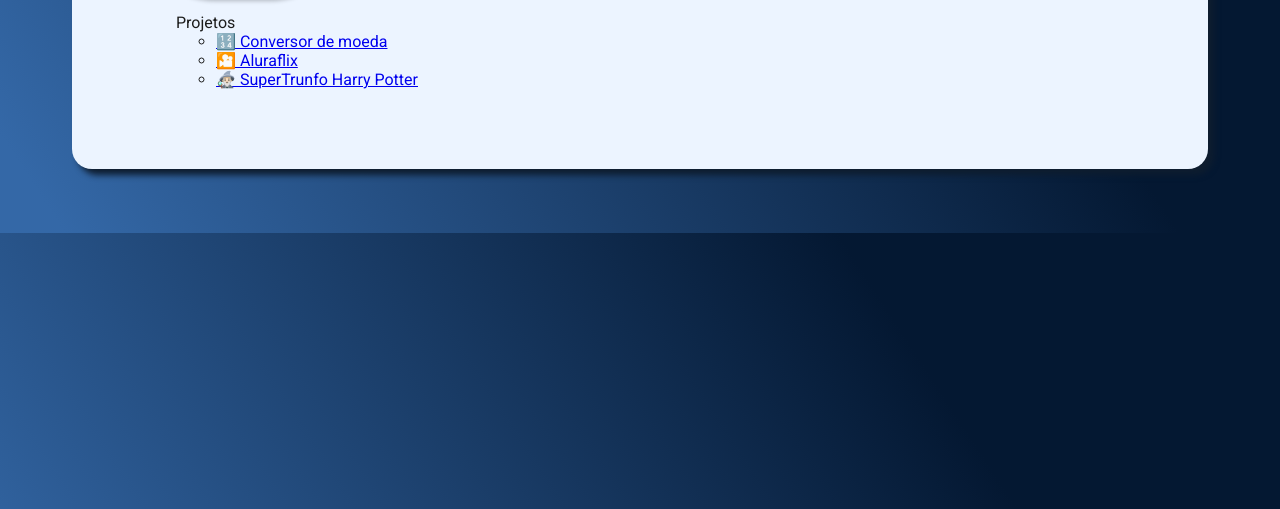
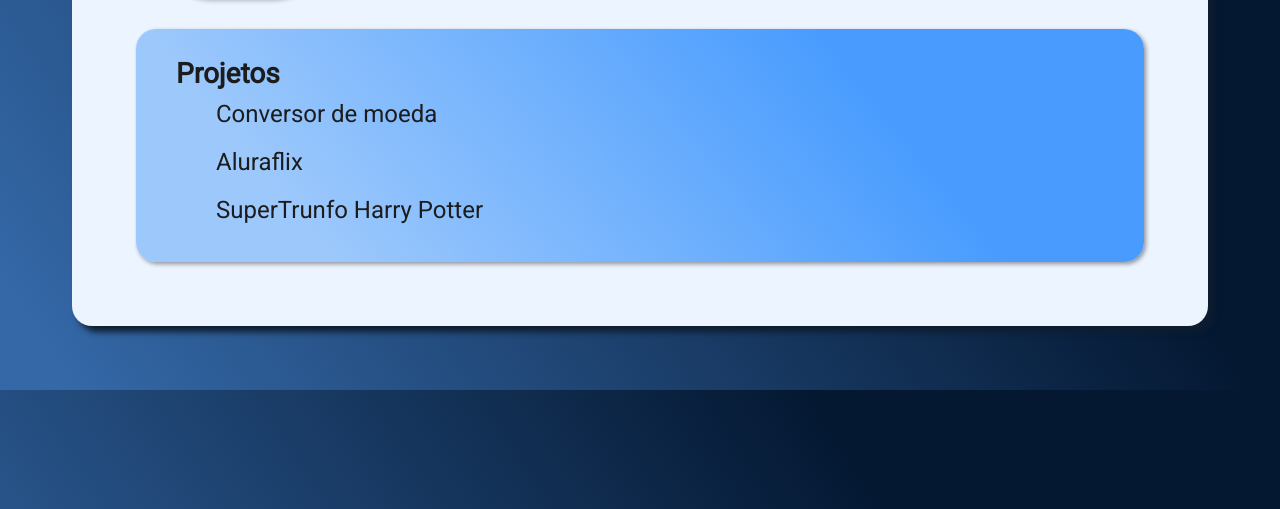
Before and after one commit to brunoeduaardo/imersaodevalura, a plain HTML site: page Aula 9-10/index.html in a window 1280 px wide. Shown: the part 291-800 px from the top of the page. Drawn offline with Linux system fonts and the light colour scheme.

Commit message:
Projetos estilizados

```diff
--- a/Aula 9/css/style.css
+++ b/Aula 9-10/css/style.css
@@ -42,4 +42,26 @@
 .projetos{
   display: flex;
   flex-direction: column;
+  background: linear-gradient(230.65deg, #499CFE 27.49%, #9CC8FC 83.19%);
+  box-shadow: 2px 2px 4px rgba(16, 16, 16, 0.42);
+  border-radius: 20px;
+  margin-top: 32px;
 }
+
+.titulo-projetos{
+  list-style: none;
+  font-weight: 700;
+  font-size: 28px;
+}
+
+.itens-projetos{
+  list-style-type: none;
+  font-size: 24px;
+  font-weight: 400;
+  line-height: 48px;
+}
+
+.itens-projetos a{
+  color: #1C1C1C;
+  text-decoration: none;
+}
--- a/Aula 9/index.html
+++ b/Aula 9-10/index.html
@@ -17,17 +17,17 @@
             </div>
         </header>
         <main class="projetos">
-            <ul>
+            <ul class="titulo-projetos">
                 Projetos
             <ul>
-            <li>
-                <a href='https://github.com/brunoeduaardo/imersaodevalura/tree/main/Aula%202'>🔢 Conversor de moeda</a>
+            <li class="itens-projetos">
+                <a href='https://github.com/brunoeduaardo/imersaodevalura/tree/main/Aula%202'>Conversor de moeda</a>
             </li>
-            <li>
-                <a href='https://github.com/brunoeduaardo/imersaodevalura/tree/main/Aula%205'>🎦 Aluraflix</a>
+            <li class="itens-projetos">
+                <a href='https://github.com/brunoeduaardo/imersaodevalura/tree/main/Aula%205'>Aluraflix</a>
             </li>
-            <li>
-                <a href='https://github.com/brunoeduaardo/imersaodevalura/tree/main/Aula%207-8'>🧙🏻‍♂️ SuperTrunfo Harry Potter</a>
+            <li class="itens-projetos">
+                <a href='https://github.com/brunoeduaardo/imersaodevalura/tree/main/Aula%207-8'>SuperTrunfo Harry Potter</a>
             </li>
         </main>
     </div>
```
Also changed, not shown: Aula 9-10/js/script.js (added).
